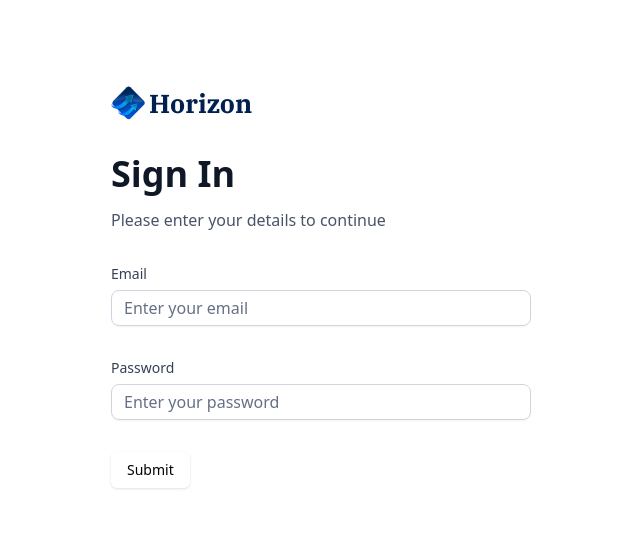
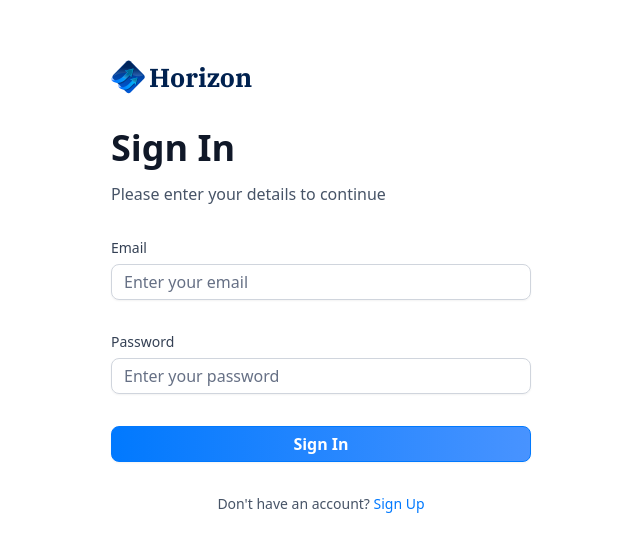
Before and after one commit to khoinguyenpham04/bankingapp, a Next.js app: page /sign-in in a window 1280 px wide. Shown: the part 113-664 px from the top of the page, without its empty margins (319-959 px from the left). Built offline with nearby package versions, Linux system fonts and the light colour scheme.

Commit message:
Already have an account check in authform

```diff
--- a/components/AuthForm.tsx
+++ b/components/AuthForm.tsx
@@ -19,11 +19,13 @@
 } from "@/components/ui/form"
 import { Input } from "@/components/ui/input"
 import CustomInput from './CustomInput';
+import { Loader2 } from 'lucide-react';
 import { authFormSchema } from '@/lib/utils';
 
 
 const AuthForm = ({ type }: { type: string}) => {
     const [user, setUser] = useState(null);
+    const [isLoading, setIsLoading] = useState(false);
 
     // 1. Define your form.
     const form = useForm<z.infer<typeof authFormSchema>>({
@@ -38,7 +40,9 @@
     function onSubmit(values: z.infer<typeof authFormSchema>) {
         // Do something with the form values.
         // ✅ This will be type-safe and validated.
+        setIsLoading(true);
         console.log(values)
+        setIsLoading(false);
     }
 
     return (
@@ -88,9 +92,29 @@
                                 control = {form.control} name={"password"} label={"Password"} placeholder={"Enter your password"}
                             />
 
-                            <Button type="submit">Submit</Button>
+                            <div className="flex flex-col gap-4">
+                                <Button type="submit" className="form-btn" disabled={isLoading}>
+                                    {isLoading ? (
+                                        <>
+                                            <Loader2 size = {20}  className="animate-spin"/> &nbsp; Loading
+                                        </>
+                                    ) : type === 'sign-in' ? 'Sign In' : 'Sign Up'}
+                                </Button>
+                            </div>
                         </form>
                     </Form>
+
+                    <footer className="flex justify-center gap-1">
+                        <p className="text-14 font-normal text-gray-600">
+                            {type === 'sign-in'
+                                ? "Don't have an account? "
+                                : "Already have an account? "
+                            }
+                            <Link href={type === 'sign-in' ? '/sign-up' : '/sign-in'} className="form-link">
+                                {type === 'sign-in' ? 'Sign Up' : 'Sign In'}
+                            </Link>
+                        </p>
+                    </footer>
                 </>
             )}
         </section>
--- a/lib/utils.ts
+++ b/lib/utils.ts
@@ -2,6 +2,7 @@
 import { type ClassValue, clsx } from "clsx";
 import qs from "query-string";
 import { twMerge } from "tailwind-merge";
+import { z } from "zod";
 
 export function cn(...inputs: ClassValue[]) {
   return twMerge(clsx(inputs));
@@ -193,3 +194,8 @@
 
   return date > twoDaysAgo ? "Processing" : "Success";
 };
+
+export const authFormSchema = z.object({
+  email: z.string().email(),
+  password: z.string().min(8),
+});
```
